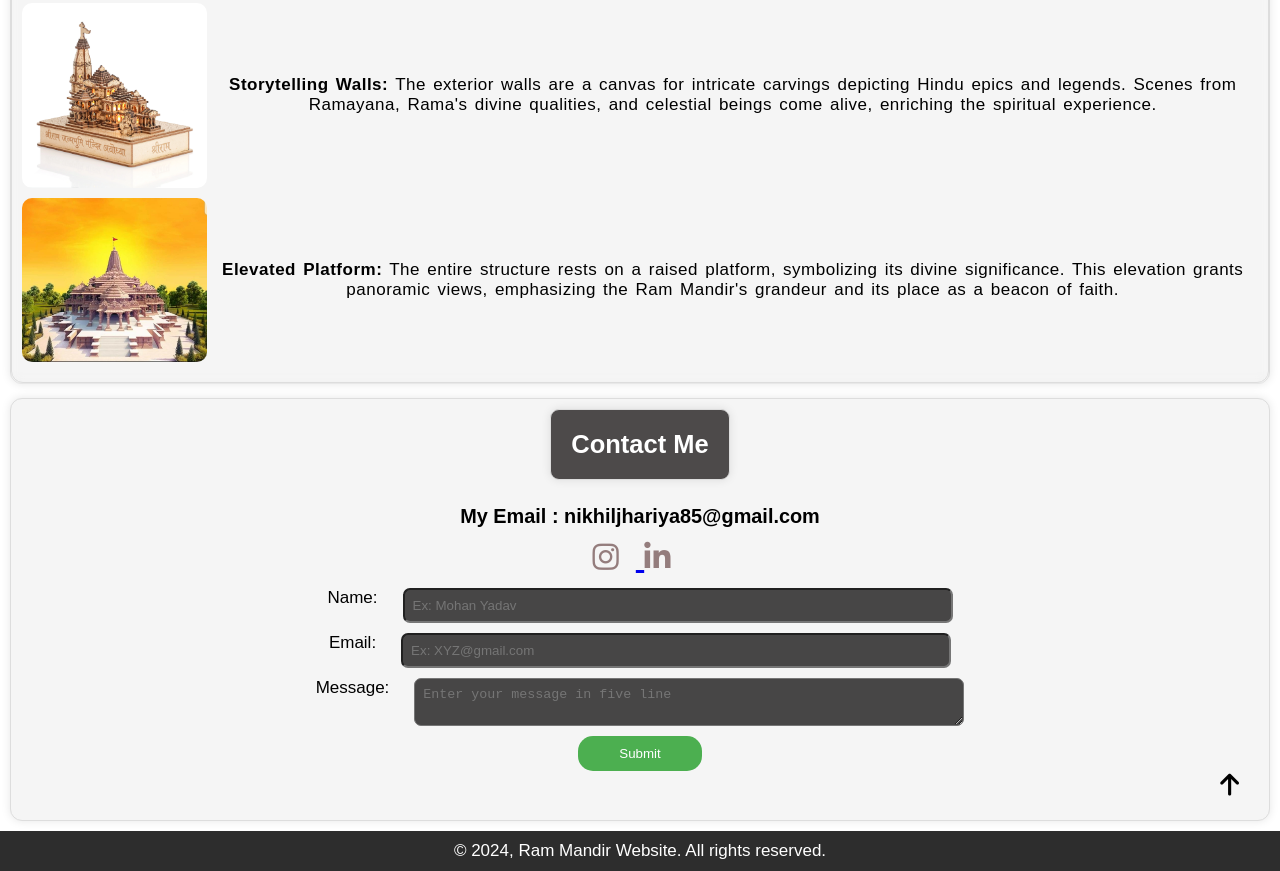
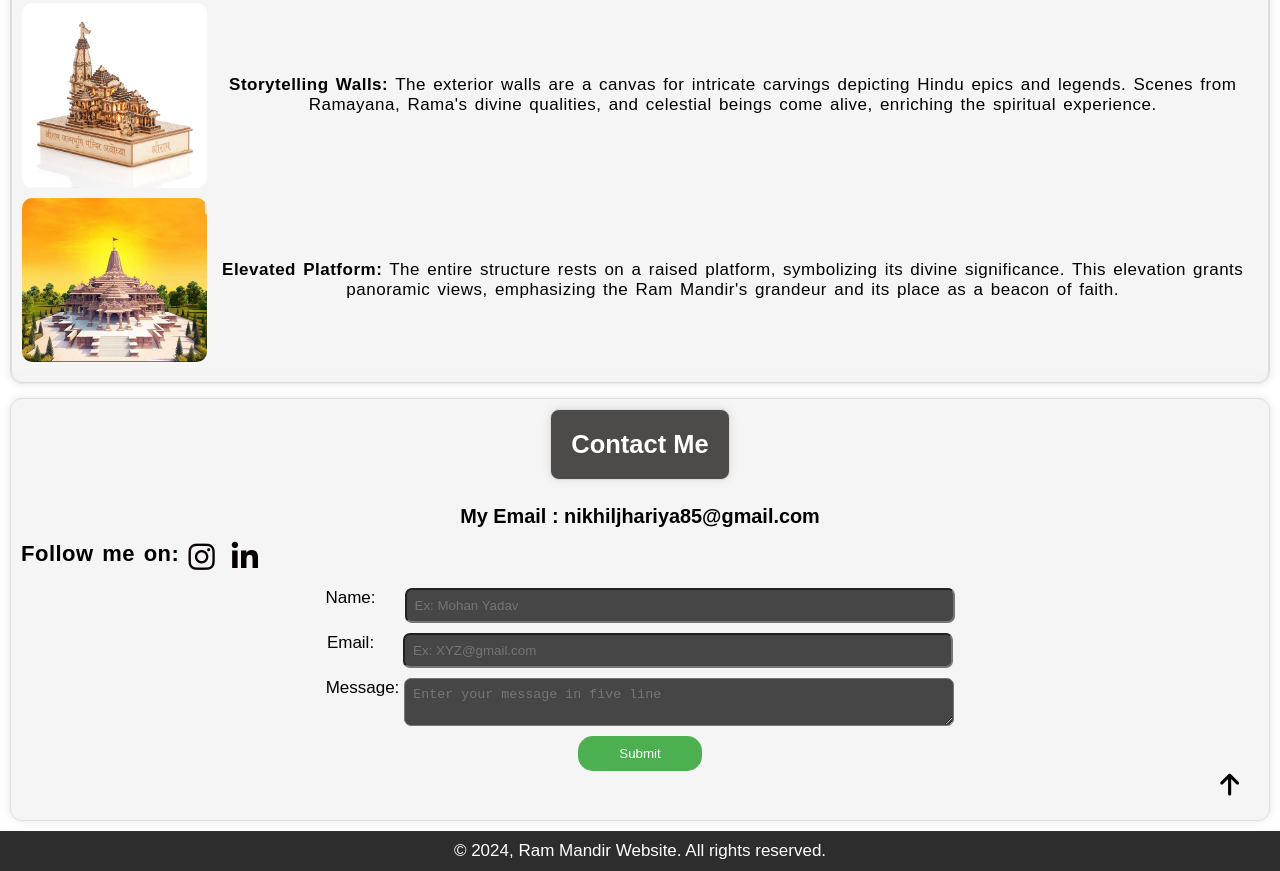
Before and after one commit to nikhiljhariya04/Ram-Mandir-, a plain HTML site: page index.html in a window 1280 px wide. Shown: the part 3725-4596 px from the top of the page. Drawn offline with Linux system fonts and the light colour scheme.

Commit message:
correct contact form

```diff
--- a/index.html
+++ b/index.html
@@ -287,6 +287,7 @@
               <div class="my_info">
                 <h3>My Email : nikhiljhariya85@gmail.com</h3>
                 <div class="my_info_icon">
+                  <p>Follow me on:</p>
                   <a
                     href="https://www.instagram.com/nikhil_here_13/"
                     target="_blank"
@@ -322,7 +323,7 @@
                   />
                 </div>
                 <div class="label_container">
-                  <label for="message">Message:</label>
+                  <label for="message" class="label_mssg">Message:</label>
                   <textarea
                     id="message"
                     name="message"
--- a/styles.css
+++ b/styles.css
@@ -310,12 +310,19 @@ ol {
   margin-top: 13px;
   margin-bottom: 13px;
   font-size: 30px;
+  display: flex;
+  flex-direction: row;
+}
+.my_info_icon p {
+  font-size: 22px;
+  font-weight: 700;
+  margin-right: 9px;
 }
 .fa-instagram,
 .fa-linkedin-in {
   margin-right: 17px;
   text-decoration: none;
-  color: rgb(148, 125, 125);
+  color: rgb(8, 0, 0);
 }
 .fa-instagram:hover {
   color: #4caf50;
@@ -327,7 +334,11 @@ ol {
 }
 label {
   margin-bottom: 5px;
-  margin-right: 25px;
+  margin-right: 29px;
+}
+.label_mssg {
+  margin-bottom: 5px;
+  margin-right: 5px;
 }
 input,
 textarea {
@@ -375,7 +386,7 @@ footer {
 }
 /********************ALL HOVER EFFECTS********************/
 .contact_container:hover {
-  background-color: #414040;
+  background-color: rgba(0, 0, 0, 0.5);
   transition: 1.5s;
 }
 .histroy_container:hover {
```
